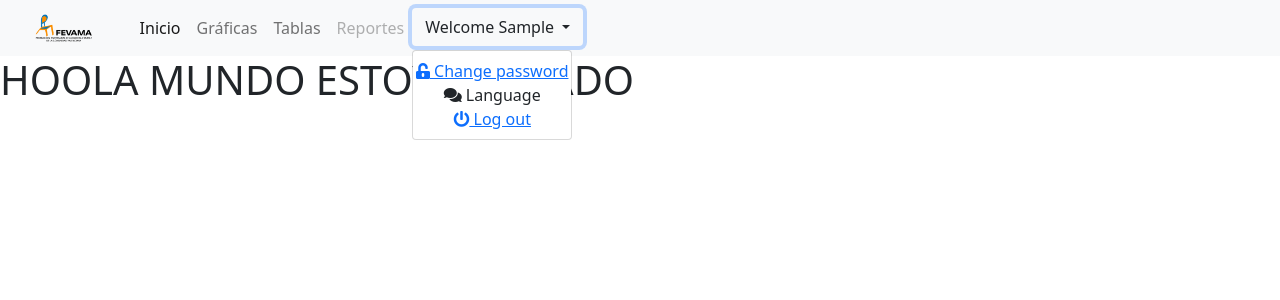
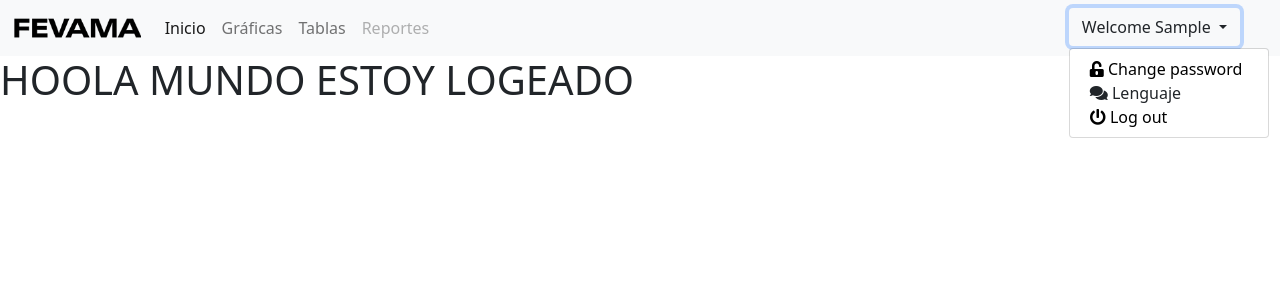
Before and after one commit to eduardegomez/EnterpriseDataManagement, a Django app: page /fevama/home/ in a window 1280 px wide, after a click that opens the changed part. Shown: the top 300 px of the page. Run offline with Django 4.2, Linux system fonts and the light colour scheme; the visitor is signed in with stand-in values (Sample User, id 1); some libraries are stand-ins or nearby versions.

Commit message:
more changes in base_site template

```diff
--- a/app/templates/admin/base_site.html
+++ b/app/templates/admin/base_site.html
@@ -15,43 +15,26 @@
 <script src="https://maxcdn.bootstrapcdn.com/bootstrap/3.3.7/js/bootstrap.min.js"></script>
 </head>
 <style>
-
     .dropdown-submenu:hover>.dropdown-menu {
         display:block;
     }
-  .menuvax {
+    .menufevama {
         width:200px;
         text-align:center;
     }
-  .submenuvax{
-      width: 200px;
-  }
-
-  .outlinenone {
-    outline: none;
-    background-color: #efefef;
-    border: 0;
-  }
-
     .dropdown-submenu>.dropdown-menu {
         left: -100%;
         border-radius: 6px 0px 6px 6px;
         text-align: center;
 
     }
-
-  .clock {
-      color: #337AB7;
-      text-shadow:0 0 5px #AAAAAA;
-  }
-
 </style>
 <body>
 <div class="m-12">
     <nav class="navbar navbar-expand-lg navbar-light bg-light">
         <div class="container-fluid">
             <a href="#" class="navbar-brand">
-                <img src="../../../../../media/Fevama.png" height="28" alt="CoolBrand">
+                <img src="../../../../../media/fevama_base_name.png" height="28" alt="CoolBrand">
             </a>
             <button type="button" class="navbar-toggler" data-bs-toggle="collapse" data-bs-target="#navbarCollapse">
                 <span class="navbar-toggler-icon"></span>
@@ -62,39 +45,35 @@
                     <a href="#" class="nav-item nav-link">Gráficas</a>
                     <a href="#" class="nav-item nav-link">Tablas</a>
                     <a href="#" class="nav-item nav-link disabled" tabindex="-1">Reportes</a>
-                    <div class="dropdown">
+                    <div class="dropdown" style="position:absolute;right: 40px;">
                         <button class="btn btn-default dropdown-toggle" type="button" id="dropdownMenuButton"data-bs-toggle="dropdown" aria-haspopup="true" aria-expanded="false">
                             {% if user.is_active and user.is_staff %}
                             {% trans 'Welcome ' %}
                             {% firstof user.get_short_name user.get_username %}
                             {% endif %}
                         </button>
-                        <div class="dropdown-menu" aria-labelledby="dropdownMenuButton" style="text-align: center;">
+                        <div class="dropdown-menu" aria-labelledby="dropdownMenuButton" style="text-align: left;width: 200px;">
                             <li>
-                                <a href="{% url 'admin:password_change' %}"><i class="fa fa-unlock-alt" aria-hidden="true"></i>   {% trans 'Change password' %}</a>
+                                <a href="{% url 'admin:password_change' %}" style="color:black;text-decoration: none;margin-left: 20px;"><i class="fa fa-unlock-alt" aria-hidden="true"></i>   {% trans 'Change password' %}</a>
                             </li>
                             <li class="dropdown-submenu">
-                                <a>
-                                    {% fa5_icon 'comments' 'fas' %} {% trans 'Language' %}
+                                <a style="margin-left: 20px;">
+                                    {% fa5_icon 'comments' 'fas' %} {% trans 'Lenguaje' %}
                                 </a>
-                                <ul class="dropdown-menu pull-left menuvax" style="align-items: center;">
+                                <ul class="dropdown-menu pull-left menufevama" style="align-items: center;">
                                     <input name="next" type="hidden" value="{{ redirect_to }}" />
                                     {% get_current_language as LANGUAGE_CODE %}
                                     {% get_available_languages as LANGUAGES %}
                                     {% for lang in LANGUAGES %}
-                                    {% if lang.0 in LANGUAGE_CODE %}
-                                    <li style="background-color:#ddf6dd;">
-                                        {% else %}
-                                    <li>
-                                        {% endif %}
+                                    <li style="height: 20px;">
                                         <form name="setLang{{ lang.1 }}" action="{% url 'set_language' %}" method="post">
                                             {% csrf_token %}
                                             <input name="next" type="hidden" value="" />
                                             <input type="hidden" name="language" value="{{ lang.0 }}" />
                                             {% if lang.0 in LANGUAGE_CODE %}
-                                            <a href="#" onclick="document.setLang{{lang.1}}.submit(); return false;" style="display:block;"><i class="fa fa-check" aria-hidden="true"></i> {{ lang.1 }}</a>
+                                            <a href="#" onclick="document.setLang{{lang.1}}.submit(); return false;" style="display:block;color:rgb(13, 70, 196);text-decoration: none;"><i class="fa fa-check" aria-hidden="true"></i> {{ lang.1 }}</a>
                                             {% else %}
-                                            <a href="#" onclick="document.setLang{{lang.1}}.submit(); return false;" style="display:block;">{{ lang.1 }}</a>
+                                            <a href="#" onclick="document.setLang{{lang.1}}.submit(); return false;" style="display:block;color:black;text-decoration: none;">{{ lang.1 }}</a>
                                             {% endif %}
                                         </form>
                                     </li>
@@ -102,7 +81,7 @@
                                 </ul>
                             </li>
                             <li>
-                                <a href="{% url 'fevama:logout' %}">{% fa5_icon 'power-off' 'fas' %} {% trans 'Log out' %}</a>
+                                <a href="{% url 'fevama:logout' %}" style="color:black;text-decoration: none;margin-left: 20px;">{% fa5_icon 'power-off' 'fas' %} {% trans 'Log out' %}</a>
                             </li>
                         </div>
                       </div>
```
Also changed, not shown: app/media/fevama_base_name.png (added). Lines whose indentation alone changed are shown as unchanged.
